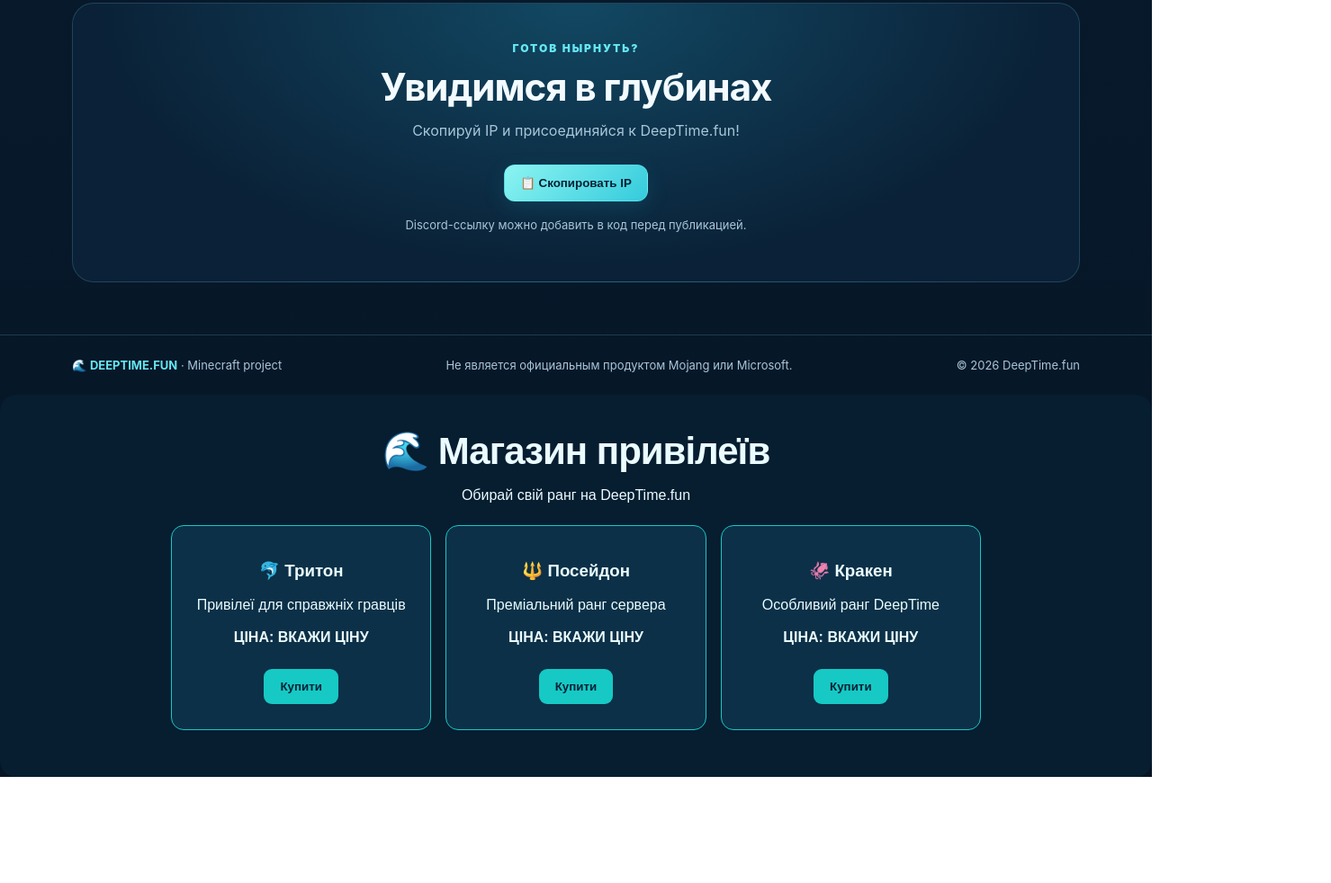
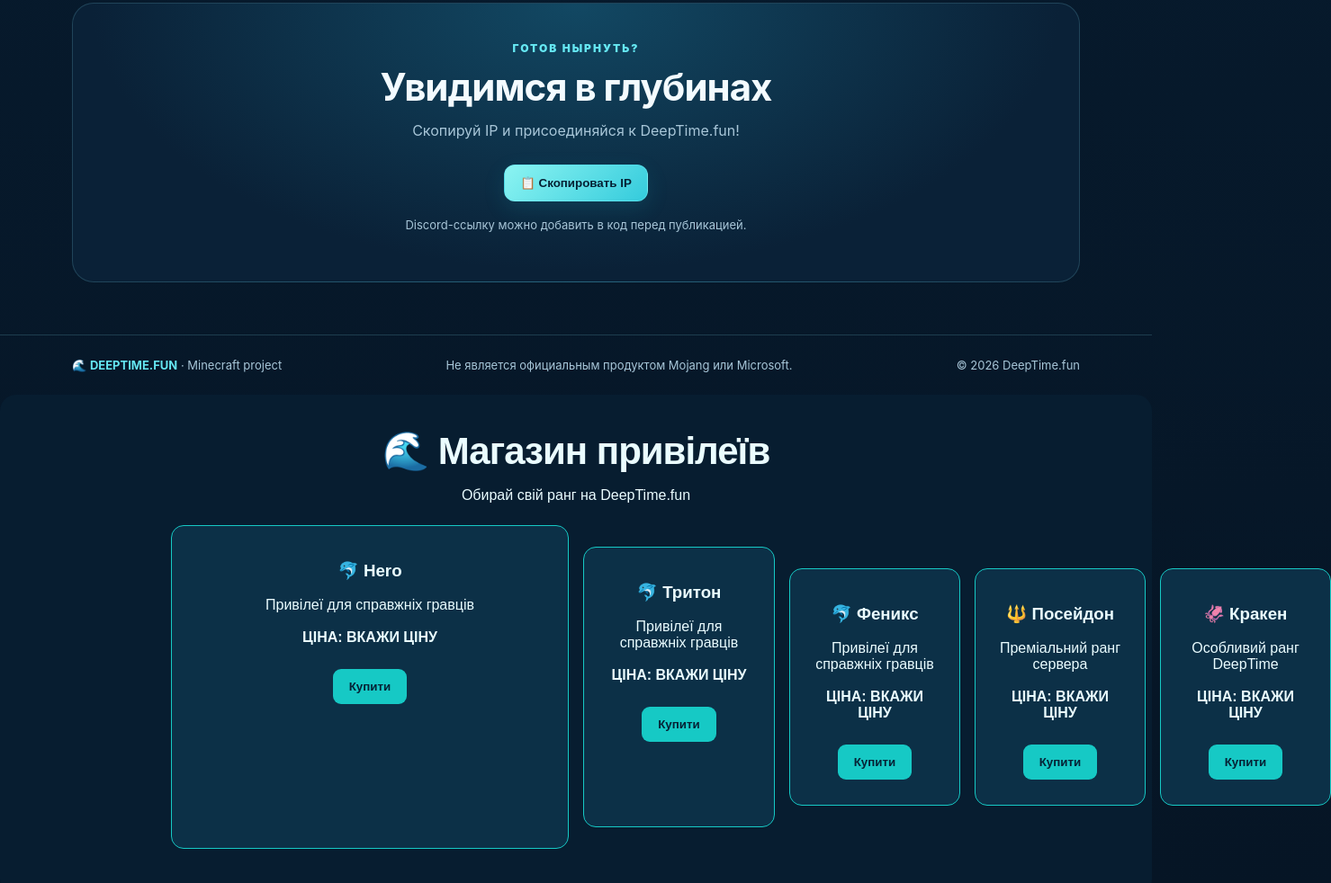
Before and after one commit to lechukvadim-del/deeptime, a plain HTML site: page index.html in a window 1280 px wide. Shown: the part 2951-3933 px from the top of the page at 90% size, 1479 px wide, since content can reach past the window. Before the commit the page ends 3815 px from the top, so only its background shows below. Drawn offline with Linux system fonts and the light colour scheme.

Commit message:
Add new ranks with pricing buttons to index.html

```diff
--- a/index.html
+++ b/index.html
@@ -164,9 +164,29 @@
   <h2>🌊 Магазин привілеїв</h2>
   <p>Обирай свій ранг на DeepTime.fun</p>
 
+<div class="dt-ranks">
+    <article class="dt-rank">
+      <h3>🐬 Hero</h3>
+      <p>Привілеї для справжніх гравців</p>
+      <strong>ЦІНА: ВКАЖИ ЦІНУ</strong>
+      <button onclick="buyRank('Тритон', 'ВКАЖИ ЦІНУ')">
+        Купити
+      </button>
+    </article>
+
   <div class="dt-ranks">
     <article class="dt-rank">
       <h3>🐬 Тритон</h3>
+      <p>Привілеї для справжніх гравців</p>
+      <strong>ЦІНА: ВКАЖИ ЦІНУ</strong>
+      <button onclick="buyRank('Тритон', 'ВКАЖИ ЦІНУ')">
+        Купити
+      </button>
+    </article>
+
+    <div class="dt-ranks">
+    <article class="dt-rank">
+      <h3>🐬 Феникс</h3>
       <p>Привілеї для справжніх гравців</p>
       <strong>ЦІНА: ВКАЖИ ЦІНУ</strong>
       <button onclick="buyRank('Тритон', 'ВКАЖИ ЦІНУ')">
```
